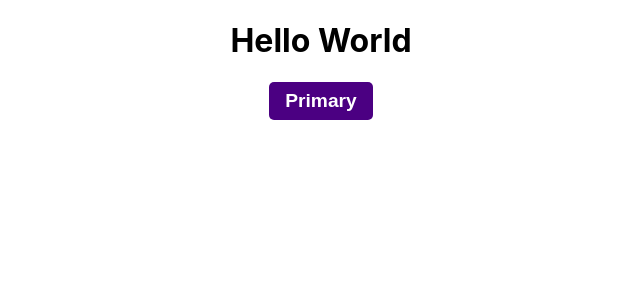
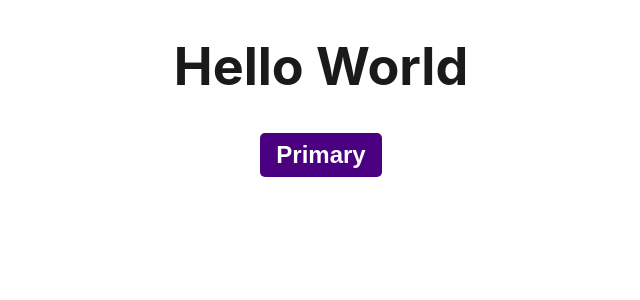
Before and after one commit to Voltair88/kimsnagelsalong, a React (Create React App) app: page / in a window 1280 px wide. Shown: the top 300 px of the page, without its empty margins (319-959 px from the left). Built offline with nearby package versions, Linux system fonts and the light colour scheme.

Commit message:
template

```diff
--- a/src/App.tsx
+++ b/src/App.tsx
@@ -1,10 +1,12 @@
 import './App.css';
-import {  SubmittButton } from './styles';
+import {  Container, SubmittButton } from './styles';
 function App() {
   return (
     <div className='App'>
+      <Container>
         <h1>Hello World</h1>
         <SubmittButton $primary={true}>Primary</SubmittButton>
+        </Container>
     </div>
   );
 }
--- a/src/styles.tsx
+++ b/src/styles.tsx
@@ -1,13 +1,24 @@
 import styled from 'styled-components'
 
 
-const SubmittButton = styled.button`
+export const Container = styled.div`
+    background-color: #fff;
+    min-height: 100vh;
+    display: flex;
+    flex-direction: column;
+    align-items: center;
+    justify-content: flex-start;
+    font-size: calc(10px + 2vmin);
+    color: #1a1a1a;
+`
+
+export const SubmittButton = styled.button`
     background: ${(p: { $primary: any; }) => p.$primary ? "indigo" : "red"};
     color: white;
     border: none;
     padding: 0.5rem 1rem;
     border-radius: 5px;
-    font-size: 1.2rem;
+    font-size: calc(8px + 2vmin);
     font-weight: bold;
     cursor: pointer;
     transition: all 0.2s ease-in-out;
@@ -16,5 +27,3 @@ const SubmittButton = styled.button`
         color: white;
     }
 `;
-
-export { SubmittButton };
```
